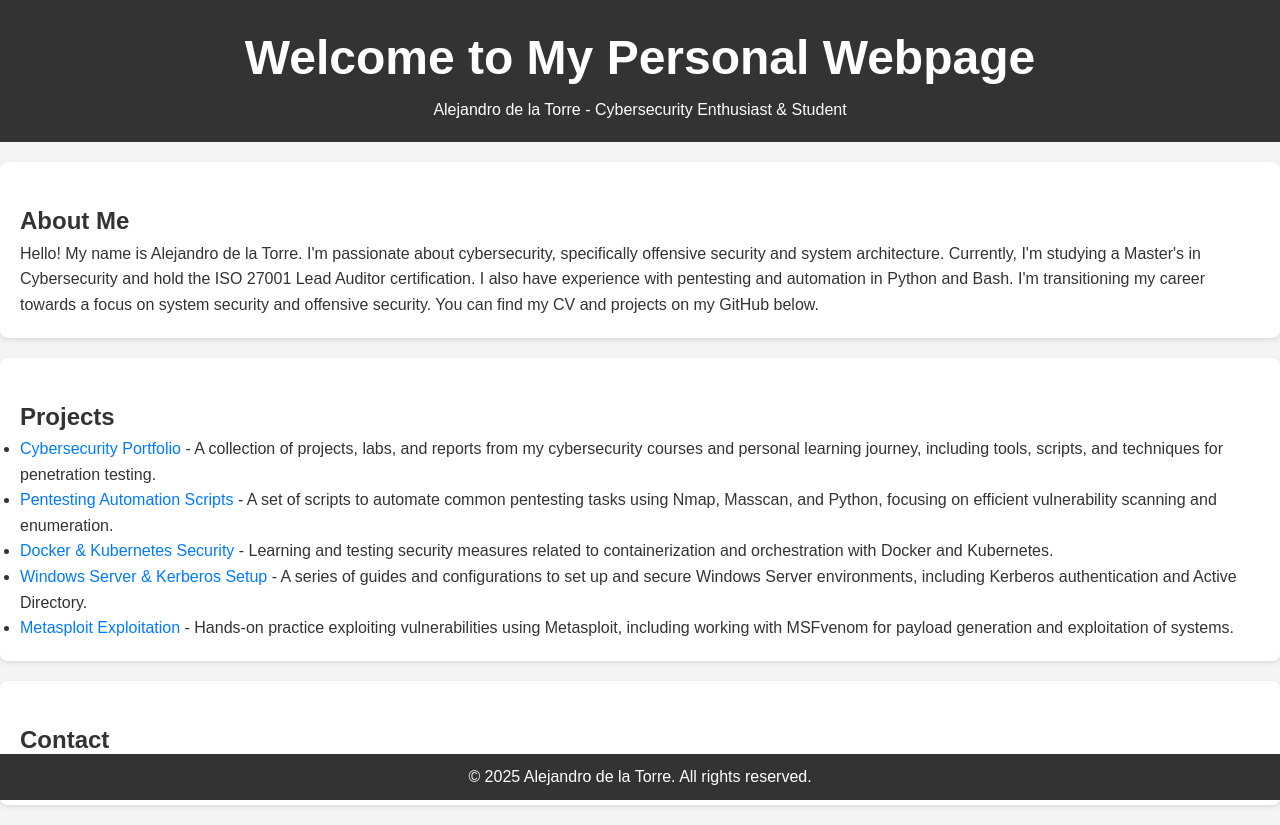
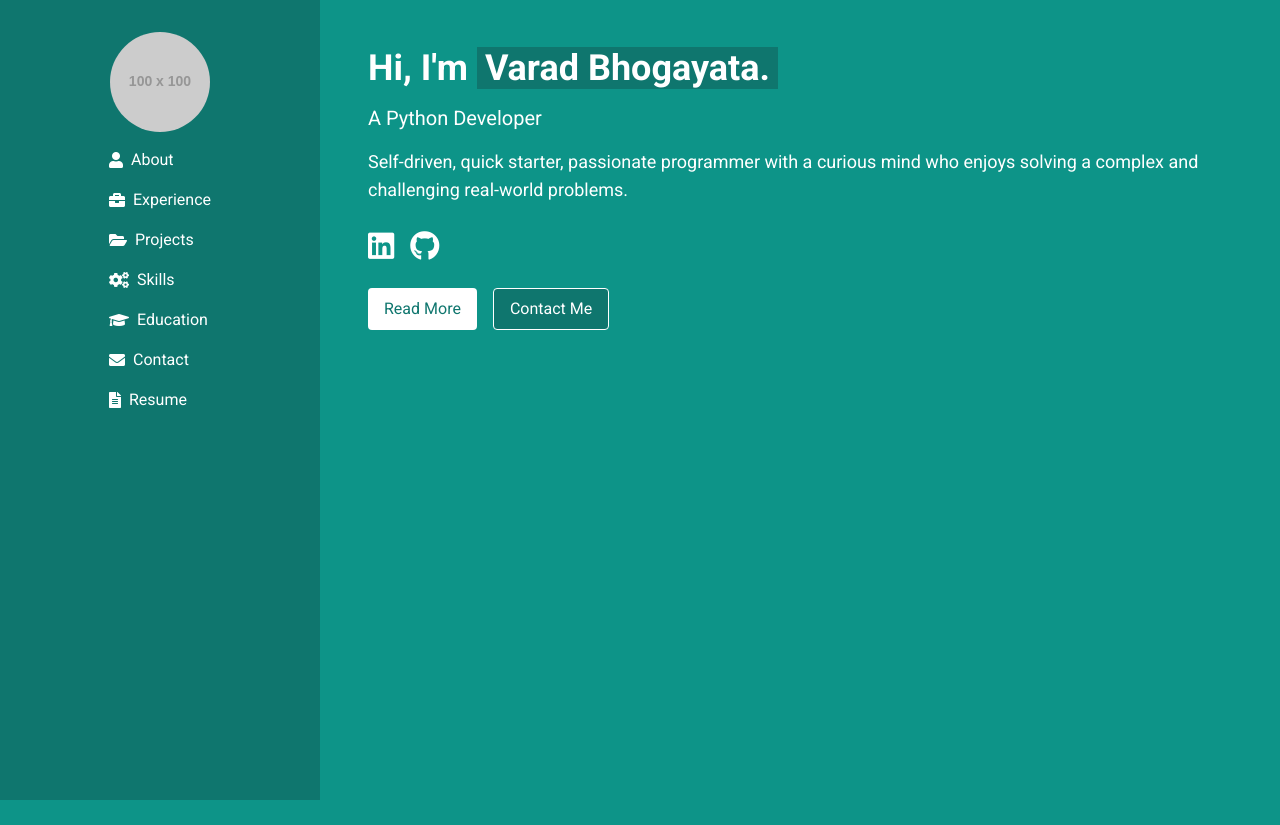
Before and after one commit to Xartrex/xartrex.github.io, a plain HTML site: page index.html in a window 1280 px wide. After the commit the page ends 800 px from the top, so only its background shows below. Drawn offline with nearby package versions, Linux system fonts and the light colour scheme; placeholder pictures from the web are drawn by us.

Commit message:
new aspect

```diff
--- a/index.html
+++ b/index.html
@@ -1,50 +1,121 @@
-<!DOCTYPE html>
 <html lang="en">
-<head>
-    <meta charset="UTF-8">
-    <meta name="viewport" content="width=device-width, initial-scale=1.0">
-    <meta http-equiv="X-UA-Compatible" content="ie=edge">
-    <title>Alejandro de la Torre - Personal Webpage</title>
-    <link rel="stylesheet" href="style.css">
-</head>
-<body>
-    <header>
-        <div class="container">
-            <h1>Welcome to My Personal Webpage</h1>
-            <p>Alejandro de la Torre - Cybersecurity Enthusiast & Student</p>
-        </div>
-    </header>
+ <head>
+  <meta charset="utf-8"/>
+  <meta content="width=device-width, initial-scale=1.0" name="viewport"/>
+  <title>
+   Profile Page
+  </title>
+  <script src="https://cdn.tailwindcss.com">
+  </script>
+  <link href="https://cdnjs.cloudflare.com/ajax/libs/font-awesome/5.15.3/css/all.min.css" rel="stylesheet"/>
+  <link href="https://fonts.googleapis.com/css2?family=Roboto:wght@400;700&amp;display=swap" rel="stylesheet"/>
+  <style>
+   body {
+            font-family: 'Roboto', sans-serif;
+        }
+  </style>
+ </head>
+ <body class="bg-teal-600 text-white">
+  <div class="flex flex-col md:flex-row min-h-screen">
+   <!-- Sidebar -->
+   <div class="w-full md:w-1/4 bg-teal-700 flex flex-col items-center py-8">
+    <img alt="Profile picture of a person" class="rounded-full mb-4" src="https://placehold.co/100x100"/>
+    <nav class="text-center">
+     <ul>
+      <li class="mb-4">
+       <a class="flex items-center text-white" href="#">
+        <i class="fas fa-user mr-2">
+        </i>
+        About
+       </a>
+      </li>
+      <li class="mb-4">
+       <a class="flex items-center text-white" href="#">
+        <i class="fas fa-briefcase mr-2">
+        </i>
+        Experience
+       </a>
+      </li>
+      <li class="mb-4">
+       <a class="flex items-center text-white" href="#">
+        <i class="fas fa-folder-open mr-2">
+        </i>
+        Projects
+       </a>
+      </li>
+      <li class="mb-4">
+       <a class="flex items-center text-white" href="#">
+        <i class="fas fa-cogs mr-2">
+        </i>
+        Skills
+       </a>
+      </li>
+      <li class="mb-4">
+       <a class="flex items-center text-white" href="#">
+        <i class="fas fa-graduation-cap mr-2">
+        </i>
+        Education
+       </a>
+      </li>
+      <li class="mb-4">
+       <a class="flex items-center text-white" href="#">
+        <i class="fas fa-envelope mr-2">
+        </i>
+        Contact
+       </a>
+      </li>
+      <li class="mb-4">
+       <a class="flex items-center text-white" href="#">
+        <i class="fas fa-file-alt mr-2">
+        </i>
+        Resume
+       </a>
+      </li>
+     </ul>
+    </nav>
+   </div>
+   <!-- Main Content -->
+   <div class="w-full md:w-3/4 p-12">
+    <h1 class="text-4xl font-bold mb-4">
+     Hi, I'm
+     <span class="bg-teal-700 px-2">
+      Varad Bhogayata.
+     </span>
+    </h1>
+    <p class="text-xl mb-4">
+     A Python Developer
+    </p>
+    <p class="text-lg mb-6">
+     Self-driven, quick starter, passionate programmer with a curious mind who enjoys solving a complex and challenging real-world problems.
+    </p>
+    <div class="flex items-center mb-6">
+     <a class="mr-4" href="#">
+      <i class="fab fa-linkedin text-3xl text-white">
+      </i>
+     </a>
+     <a href="#">
+      <i class="fab fa-github text-3xl text-white">
+      </i>
+     </a>
+    </div>
+    <div class="flex">
+     <button class="bg-white text-teal-700 px-4 py-2 rounded mr-4" onclick="readMore()">
+      Read More
+     </button>
+     <button class="bg-teal-700 text-white border border-white px-4 py-2 rounded" onclick="contactMe()">
+      Contact Me
+     </button>
+    </div>
+   </div>
+  </div>
+  <script>
+   function readMore() {
+            alert("Read More button clicked!");
+        }
 
-    <section class="bio">
-        <h2>About Me</h2>
-        <p>
-            Hello! My name is Alejandro de la Torre. I'm passionate about cybersecurity, specifically offensive security and system architecture.
-            Currently, I'm studying a Master's in Cybersecurity and hold the ISO 27001 Lead Auditor certification. I also have experience
-            with pentesting and automation in Python and Bash. I'm transitioning my career towards a focus on system security and
-            offensive security. You can find my CV and projects on my GitHub below.
-        </p>
-    </section>
-
-    <section class="projects">
-        <h2>Projects</h2>
-        <ul>
-            <li><a href="https://github.com/xartrex/cybersecurity-portfolio" target="_blank">Cybersecurity Portfolio</a> - A collection of projects, labs, and reports from my cybersecurity courses and personal learning journey, including tools, scripts, and techniques for penetration testing.</li>
-            <li><a href="https://github.com/xartrex/automation-scripts" target="_blank">Pentesting Automation Scripts</a> - A set of scripts to automate common pentesting tasks using Nmap, Masscan, and Python, focusing on efficient vulnerability scanning and enumeration.</li>
-            <li><a href="https://github.com/xartrex/docker-kubernetes-security" target="_blank">Docker & Kubernetes Security</a> - Learning and testing security measures related to containerization and orchestration with Docker and Kubernetes.</li>
-            <li><a href="https://github.com/xartrex/windows-server-kerberos" target="_blank">Windows Server & Kerberos Setup</a> - A series of guides and configurations to set up and secure Windows Server environments, including Kerberos authentication and Active Directory.</li>
-            <li><a href="https://github.com/xartrex/metasploit-exploitation" target="_blank">Metasploit Exploitation</a> - Hands-on practice exploiting vulnerabilities using Metasploit, including working with MSFvenom for payload generation and exploitation of systems.</li>
-        </ul>
-    </section>
-
-    <section class="contact">
-        <h2>Contact</h2>
-        <p>You can reach me at: <a href="mailto:alextargota@gmail.com">alextargota@gmail.com</a></p>
-    </section>
-
-    <footer>
-        <p>&copy; 2025 Alejandro de la Torre. All rights reserved.</p>
-    </footer>
-
-    <script src="script.js"></script>
-</body>
+        function contactMe() {
+            alert("Contact Me button clicked!");
+        }
+  </script>
+ </body>
 </html>
```
Also changed, not shown: index_1.html (added, +50 -0 lines).
